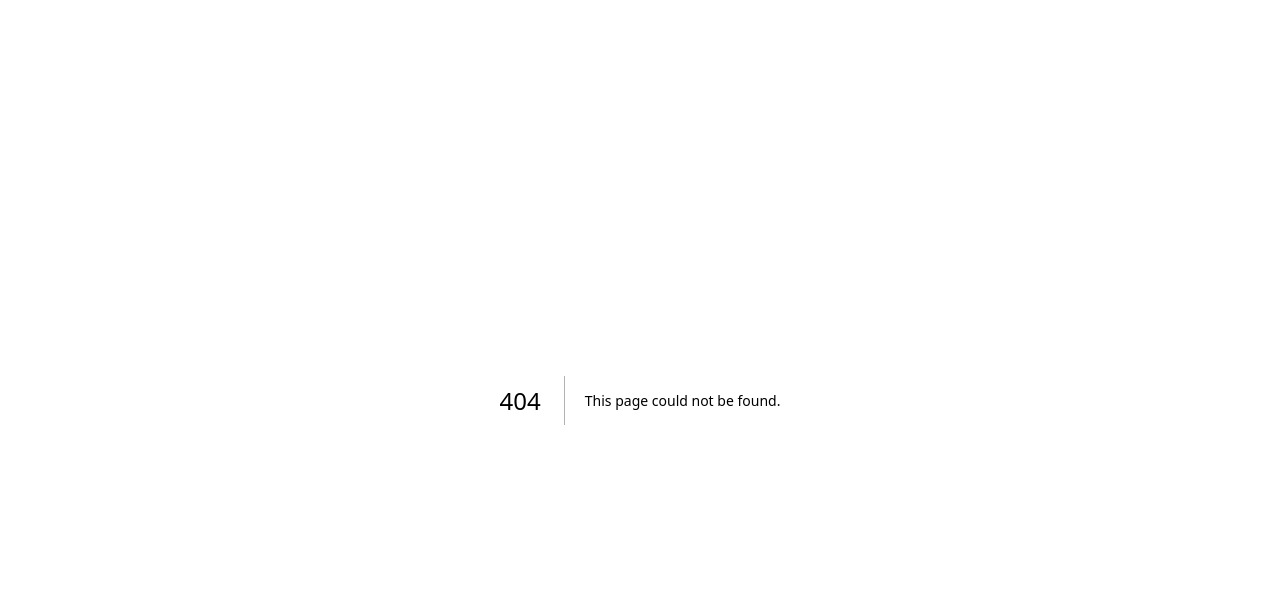
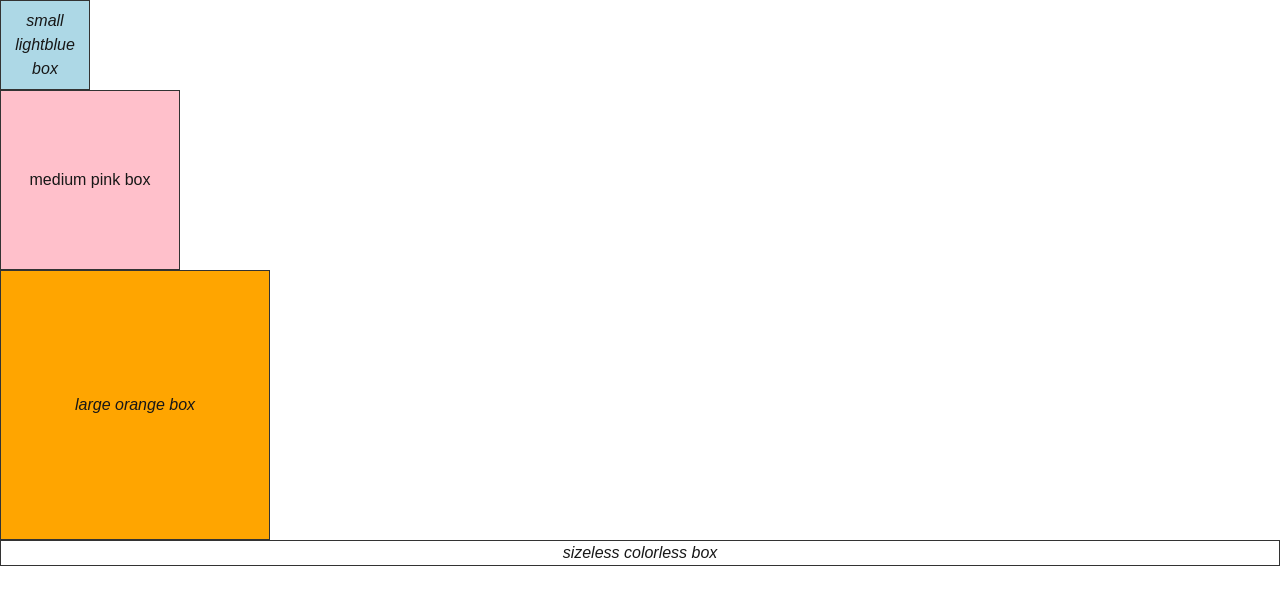
Before and after one commit to brunar/mycode, a Next.js app: page /style2 in a window 1280 px wide. Before the commit this address had no page. Shown: the top 604 px of the page. Built offline with nearby package versions, Linux system fonts and the light colour scheme.

Commit message:
spread style props - review point

```diff
--- /dev/null
+++ b/src/app/style/page.tsx
@@ -0,0 +1,37 @@
+"use client";
+
+const PageStyle = () => {
+  const myStyles = {
+    marginTop: 20,
+    backgroundColor: "orange",
+    width: 100,
+    height: 100,
+  };
+
+  return (
+    <>
+      <h3>Const styles applied</h3>
+      <div style={myStyles} />
+      <br />
+
+      <h3>Inline styles applied</h3>
+      <div style={{ backgroundColor: "green", width: 100, height: 100 }} />
+      <br />
+
+      <h3>Class-based styles applied</h3>
+      <div className="my-class" />
+
+      <style>
+        {`
+          .my-class {
+            background-color: lightblue;
+            width: 100px;
+            height: 100px;
+          }
+        `}
+      </style>
+    </>
+  );
+};
+
+export default PageStyle;
--- /dev/null
+++ b/src/app/style2/page.tsx
@@ -0,0 +1,74 @@
+// Component BOX
+// Trim() is to cut last space (in the last box) like className="box "
+function Box({
+  className = "",
+  style = {},
+  ...props
+}: React.ComponentProps<"div">) {
+  return (
+    <div
+      className={`box ${className}`.trim()}
+      style={{ fontStyle: "italic", ...style }}
+      {...props}
+    />
+  );
+}
+
+const smallBox = (
+  <Box className="box--small" style={{ backgroundColor: "lightblue" }}>
+    small lightblue box
+  </Box>
+);
+const mediumBox = (
+  <Box
+    className="box--medium"
+    style={{ fontStyle: "normal", backgroundColor: "pink" }}
+  >
+    medium pink box
+  </Box>
+);
+const largeBox = (
+  <Box className="box--large" style={{ backgroundColor: "orange" }}>
+    large orange box
+  </Box>
+);
+const sizelessColorlessBox = <Box>sizeless colorless box</Box>;
+
+const PageStyle2 = () => {
+  return (
+    <>
+      <div>
+        {smallBox}
+        {mediumBox}
+        {largeBox}
+        {sizelessColorlessBox}
+      </div>
+
+      <style>
+        {`
+            .box {
+                border: 1px solid #333;
+                display: flex;
+                flex-direction: column;
+                justify-content: center;
+                text-align: center;
+            }
+            .box--large {
+                width: 270px;
+                height: 270px;
+            }
+            .box--medium {
+                width: 180px;
+                height: 180px;
+            }
+            .box--small {
+                width: 90px;
+                height: 90px;
+            }
+        `}
+      </style>
+    </>
+  );
+};
+
+export default PageStyle2;
```
